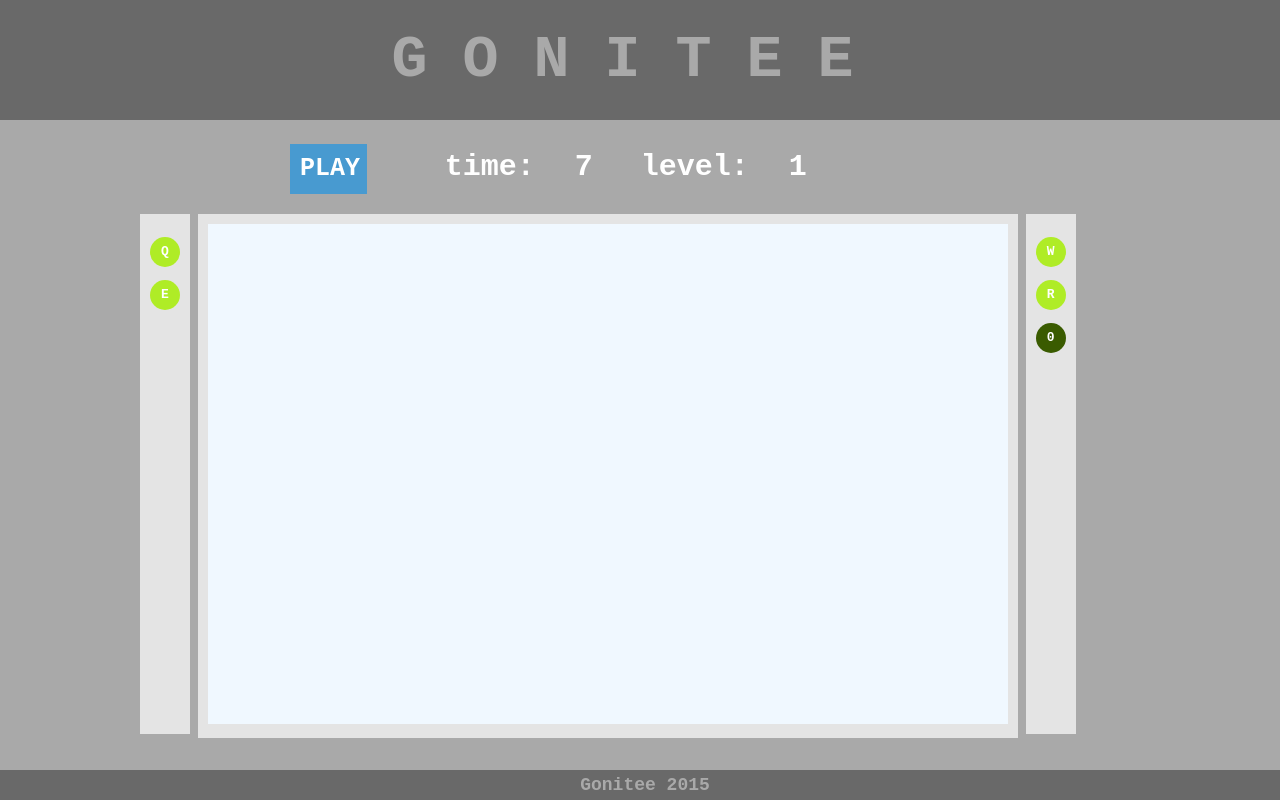
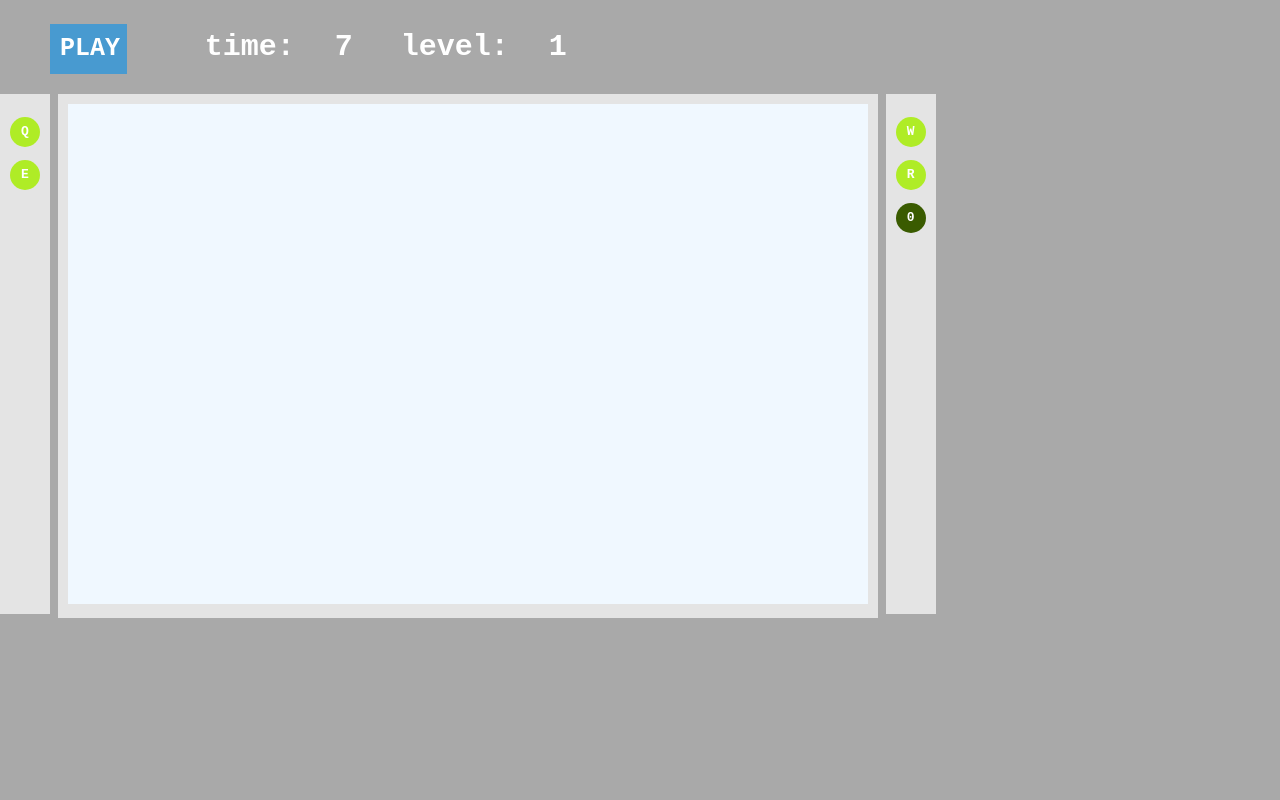
Before and after one commit to golya/gonitee, a website: page gonitee.html in a window 1280 px wide. Drawn offline with Linux system fonts and the light colour scheme.

Commit message:
remove footer and header

```diff
--- a/css/main.css
+++ b/css/main.css
@@ -28,8 +28,6 @@ header {
 #game-container {
     width: 1000px;
     height: 500px;
-    margin-left: auto;
-    margin-right: auto;
 }
 
 #game {
@@ -60,25 +58,6 @@ header {
     display: inline-block;
 }
 
-#header {
-    padding: 0px;
-    width: 800px;
-    margin-left: auto;
-    margin-right: auto;
-}
-
-footer {
-    background-color: dimgray;
-    height: 20px;
-    text-align: center;
-    font-size: 18px;
-    color: darkgrey;
-    margin-top: 40px;
-    padding: 5px;
-    position: fixed;
-    bottom: 0;
-    width: 100%;
-}
 
 #catch {
     background-color: #3a5b00;
--- a/gonitee.html
+++ b/gonitee.html
@@ -8,8 +8,6 @@
     <title>Gonitee</title>
 </head>
 <body>
-<header>GONITEE</header>
-
 <section>
     <div id="header">
         <div id="play" onclick="init()">PLAY</div>
@@ -34,7 +32,6 @@
 
 <script src="js/abilities.js"></script>
 <script src="js/game.js"></script>
-<footer>Gonitee 2015</footer>
 
 </body>
 </html>
```
